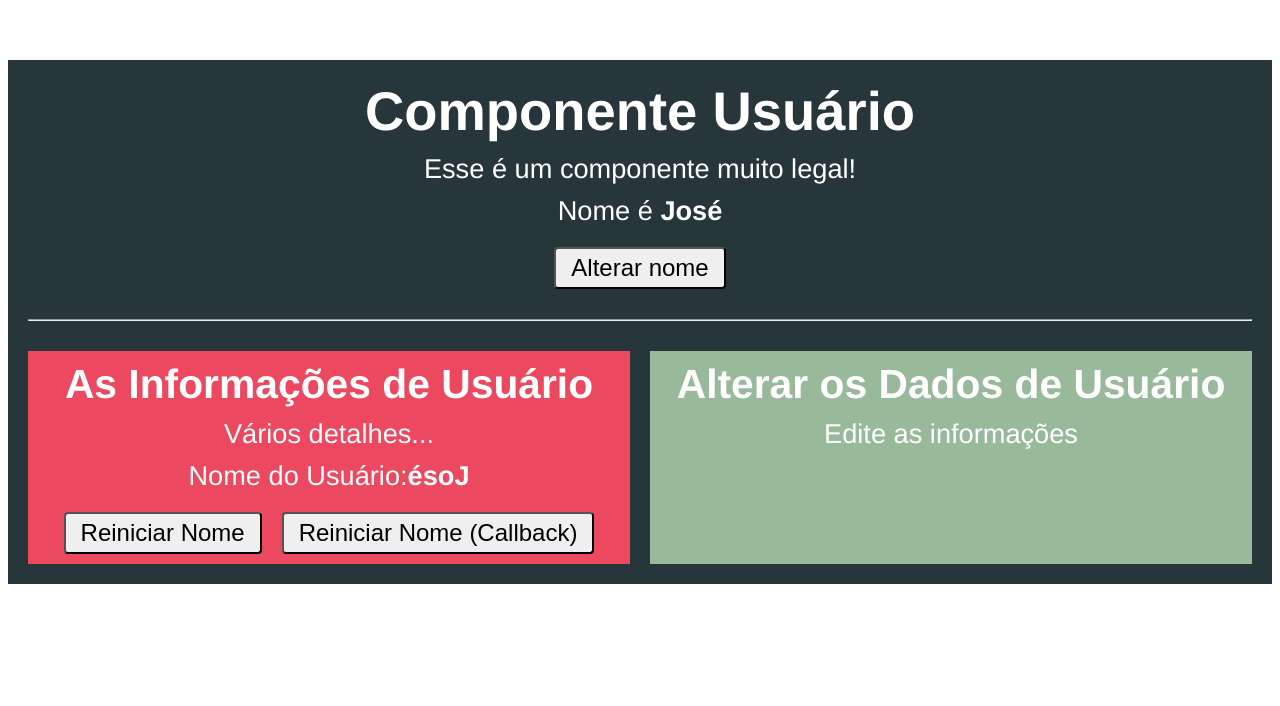
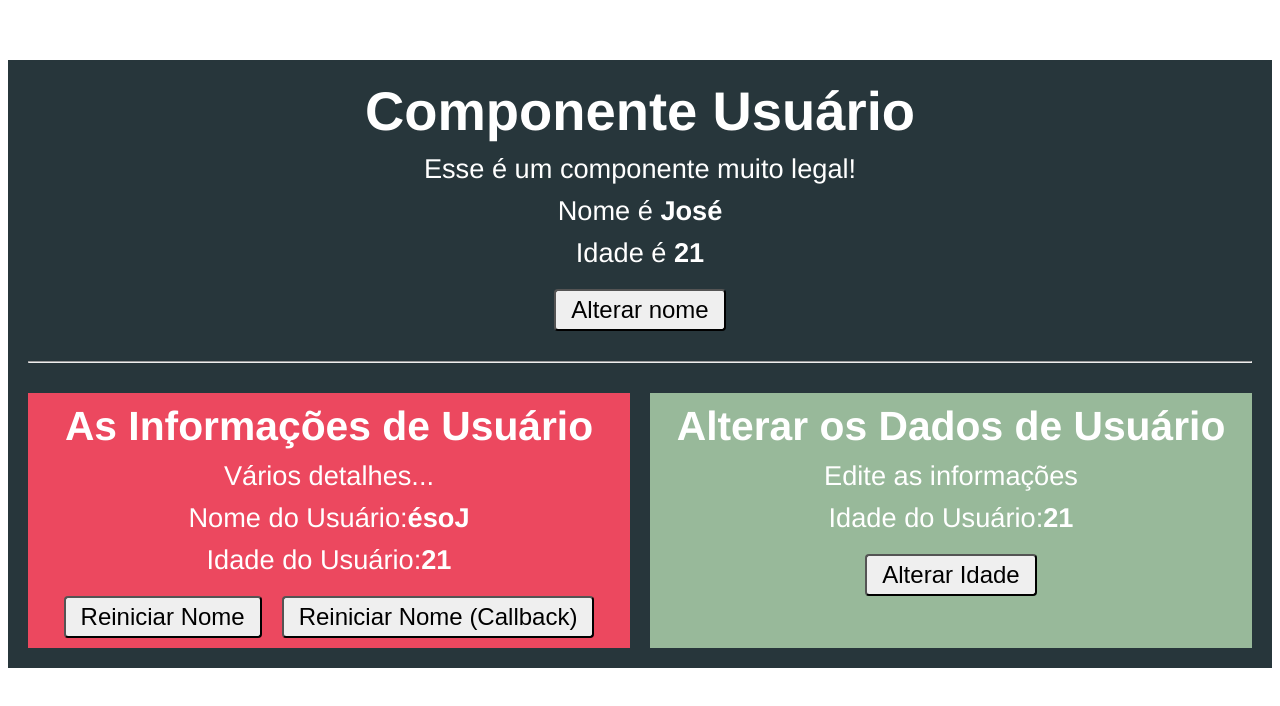
Before and after one commit to JFmaia/curso_vue, a Vue app in the folder componentes/componentes-comunicação/comunicacao/: page / in a window 1280 px wide. Shown: the top 706 px of the page. Built offline with nearby package versions, Linux system fonts and the light colour scheme.

Commit message:
chore: Praticando comunicação indireta entre componentes filhos!

```diff
--- a/componentes/componentes-comunicação/comunicacao/src/components/Usuario.vue
+++ b/componentes/componentes-comunicação/comunicacao/src/components/Usuario.vue
@@ -3,15 +3,20 @@
         <h1>Componente Usuário</h1>
         <p>Esse é um componente muito legal!</p>
         <p>Nome é <strong>{{nome}}</strong></p>
+        <p>Idade é <strong>{{idade}}</strong></p>
         <button @click="alterarNome">Alterar nome</button>
         <hr>
         <div class="componentes">
             <app-usuario-info
                 :nome="nome"
+                :idade="idade"
                 @nomeMudou="nome = $event"
                 :reiniciarFN="reiniciarNome"
             />
-            <app-usuario-editar />
+            <app-usuario-editar
+                :idade="idade"
+                @idadeMudou="idade= $event + 1"
+            />
         </div>
     </div>
 </template>
@@ -24,7 +29,8 @@
     components: { AppUsuarioInfo, AppUsuarioEditar },
     data(){
         return{
-            nome: "José"
+            nome: "José",
+            idade: 21,
         }
     },
     methods:{
--- a/componentes/componentes-comunicação/comunicacao/src/components/UsuarioEditar.vue
+++ b/componentes/componentes-comunicação/comunicacao/src/components/UsuarioEditar.vue
@@ -2,12 +2,20 @@
     <div class="componente">
         <h2>Alterar os Dados de Usuário</h2>
         <p>Edite as informações</p>
+        <p>Idade do Usuário:<strong>{{idade}}</strong></p>
+        <button @click="alterarIdade()">Alterar Idade</button>
     </div>
 </template>
 
 <script>
 export default {
-
+    props:{ idade: Number },
+    methods:{
+        alterarIdade(){
+            this.idade = 33
+            this.$emit('idadeMudou', this.idade)
+        }
+    },
 }
 </script>
 
--- a/componentes/componentes-comunicação/comunicacao/src/components/UsuarioInfo.vue
+++ b/componentes/componentes-comunicação/comunicacao/src/components/UsuarioInfo.vue
@@ -3,6 +3,7 @@
         <h2>As Informações de Usuário</h2>
         <p>Vários detalhes...</p>
         <p>Nome do Usuário:<strong>{{inverteNome()}}</strong></p>
+        <p>Idade do Usuário:<strong>{{idade}}</strong></p>
         <button @click="reiniciarNome">Reiniciar Nome</button>
         <button @click="reiniciarFN()">Reiniciar Nome (Callback)</button>
     </div>
@@ -11,7 +12,7 @@
 <script>
 export default {
     //Esse valor dentro de props pode ser usado normalmente dentro deste componente!
-    props: {
+    props:{
         //validando propriedade
         nome:{
             type:String,
@@ -21,9 +22,8 @@
             // }
             default: "Anônimo",
         },
-        reiniciarFN: function(){
-
-        }
+        idade:Number,
+        reiniciarFN: Function,
     },
     methods:{
         inverteNome(){
@@ -33,7 +33,7 @@
             this.nome="José"
             this.$emit("nomeMudou", this.nome)
         }
-    }
+    },
 }
 </script>
 
```
